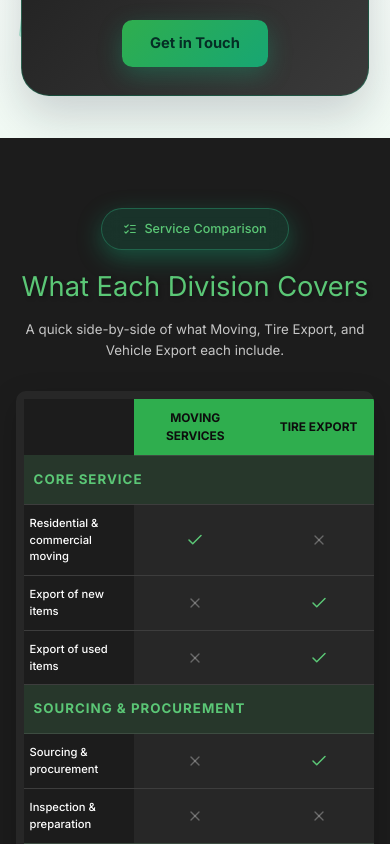
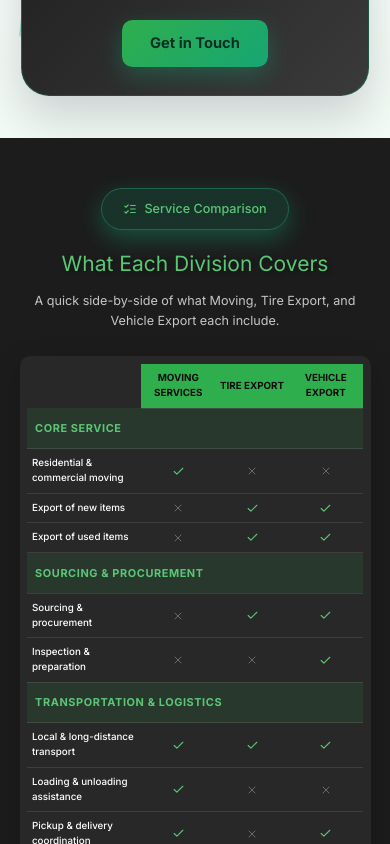
Before and after one commit to DjaniNanda/transportation-vitrine-website, a React (Vite) app: page / in a window 390 px wide. Shown: the part 2500-3344 px from the top of the page. Built offline with nearby package versions, Linux system fonts and the light colour scheme.

Commit message:
fixing some issues

```diff
--- a/src/App.tsx
+++ b/src/App.tsx
@@ -15,8 +15,8 @@ function App() {
       <Hero />
       <Services />
       <Checklist />
+      <About />
       <Testimonials />
-      <About />
       <Contact />
       <Footer />
     </div>
--- a/src/components/Checklist.css
+++ b/src/components/Checklist.css
@@ -1,14 +1,16 @@
-/* Service comparison table — retheme via CSS variables. */
+/* Service comparison table — retheme via CSS variables.
+   The table always fits its container and scales down with the screen
+   (no horizontal scrolling): fonts, padding and icons shrink with clamp(). */
 
 .checklist-section {
   background-color: var(--color-primary);
   color: white;
-  padding: 100px 5%;
+  padding: clamp(50px, 10vw, 100px) 5%;
   width: 100%;
 }
 
 .checklist-title {
-  font-size: 3rem;
+  font-size: clamp(1.5rem, 5vw, 3rem);
   margin-bottom: 15px;
   text-align: center;
   color: var(--color-accent-light);
@@ -39,28 +41,25 @@
 .checklist-subtitle {
   text-align: center;
   max-width: 700px;
-  margin: 0 auto 50px;
+  margin: 0 auto clamp(25px, 5vw, 50px);
   color: rgba(255, 255, 255, 0.75);
-  font-size: 1.05rem;
+  font-size: clamp(0.9rem, 2.5vw, 1.05rem);
 }
 
 .checklist-container {
   width: 100%;
   max-width: 1200px;
   margin: 0 auto;
-  overflow-x: auto; /* table scrolls sideways on small screens */
-  -webkit-overflow-scrolling: touch;
-  overscroll-behavior-x: contain;
   border-radius: 10px;
   box-shadow: 0 10px 30px rgba(0, 0, 0, 0.2);
   background-color: rgba(255, 255, 255, 0.05);
-  padding: 20px;
+  padding: clamp(6px, 2vw, 20px);
 }
 
-/* Fixed layout = equal column widths, so every icon sits under its header */
+/* Fixed layout = equal column widths, so every icon sits under its header.
+   No min-width: the table is always exactly as wide as the screen allows. */
 .checklist-table {
   width: 100%;
-  min-width: 560px;
   table-layout: fixed;
   border-collapse: collapse;
   border-spacing: 0;
@@ -68,10 +67,12 @@
 
 .checklist-table th,
 .checklist-table td {
-  padding: 15px;
+  padding: clamp(6px, 1.8vw, 15px) clamp(3px, 1.2vw, 15px);
   text-align: center;
   vertical-align: middle;
   border-bottom: 1px solid rgba(255, 255, 255, 0.1);
+  font-size: clamp(0.7rem, 2.2vw, 1rem);
+  overflow-wrap: anywhere; /* long words wrap instead of overflowing */
 }
 
 .checklist-table td {
@@ -84,16 +85,6 @@
   text-align: left;
 }
 
-/* Pinned first column. Background must be solid so other columns
-   don't show through while scrolling. */
-.task-column,
-.checklist-table th.task-name {
-  position: sticky;
-  left: 0;
-  z-index: 1;
-  background-color: var(--color-primary);
-}
-
 thead .task-column {
   border-bottom: none;
 }
@@ -102,20 +93,19 @@ thead .task-column {
   background-color: var(--color-accent);
   color: #0d0d0d;
   font-weight: bold;
-  padding: 15px 10px;
   text-transform: uppercase;
-  font-size: 0.85rem;
-  letter-spacing: 0.5px;
+  font-size: clamp(0.55rem, 1.9vw, 0.85rem);
+  letter-spacing: clamp(0, 0.1vw, 0.5px);
 }
 
 .category-row th {
-  padding: 20px 15px;
+  padding: clamp(10px, 3vw, 20px) clamp(6px, 2vw, 15px);
   font-weight: bold;
-  font-size: 1.15rem;
+  font-size: clamp(0.75rem, 2.8vw, 1.15rem);
   background-color: rgba(47, 174, 78, 0.12);
   color: var(--color-accent-light);
   text-transform: uppercase;
-  letter-spacing: 1px;
+  letter-spacing: clamp(0px, 0.15vw, 1px);
   text-align: left;
 }
 
@@ -128,7 +118,6 @@ thead .task-column {
   text-align: left;
   font-weight: 500;
   color: white;
-  box-shadow: 2px 0 6px rgba(0, 0, 0, 0.25); /* shows the column is pinned */
 }
 
 /* Centre icons regardless of any global svg reset */
@@ -140,84 +129,25 @@ thead .task-column {
 /* Prefixed so they don't collide with .check-icon in Services.css */
 .checklist-check-icon {
   color: var(--color-accent-light);
-  width: 20px;
-  height: 20px;
+  width: clamp(13px, 3.2vw, 20px);
+  height: clamp(13px, 3.2vw, 20px);
 }
 
 .checklist-x-icon {
   color: rgba(255, 255, 255, 0.3);
-  width: 18px;
-  height: 18px;
+  width: clamp(12px, 3vw, 18px);
+  height: clamp(12px, 3vw, 18px);
 }
 
 /* Text values (e.g. "Optional") are inline; td's text-align centres them */
 .text-xs {
-  font-size: 0.75rem;
+  font-size: clamp(0.55rem, 1.8vw, 0.75rem);
   color: rgba(255, 255, 255, 0.7);
 }
 
-@media (max-width: 768px) {
-  .checklist-section {
-    padding: 70px 4%;
-  }
-
-  .checklist-title {
-    font-size: clamp(1.6rem, 7vw, 2.2rem);
-  }
-
-  .checklist-subtitle {
-    font-size: 0.95rem;
-    margin-bottom: 30px;
-  }
-
-  .checklist-container {
-    padding: 8px;
-  }
-
-  .checklist-table th,
-  .checklist-table td {
-    padding: 10px 6px;
-    font-size: 0.85rem;
-  }
-
-  /* narrower pinned column; other columns share the rest */
-  .task-column,
-  .checklist-table th.task-name {
-    width: 130px;
-    min-width: 130px;
-    font-size: 0.8rem;
-  }
-
-  .service-column {
-    font-size: 0.7rem;
-    letter-spacing: 0;
-    padding: 10px 4px;
-  }
-
-  .category-row th {
-    font-size: 0.95rem;
-    padding: 14px 10px;
-  }
-
-  .checklist-check-icon {
-    width: 18px;
-    height: 18px;
-  }
-
-  .checklist-x-icon {
-    width: 16px;
-    height: 16px;
+/* Very small phones: give the task names a bit more room */
+@media (max-width: 480px) {
+  .task-column {
+    width: 34%;
   }
 }
-
-@media (max-width: 480px) {
-  .checklist-table {
-    min-width: 480px;
-  }
-
-  .task-column,
-  .checklist-table th.task-name {
-    width: 110px;
-    min-width: 110px;
-  }
-}
```
Also changed, not shown: 1 other file (tests, documents, lock files or other folders).
